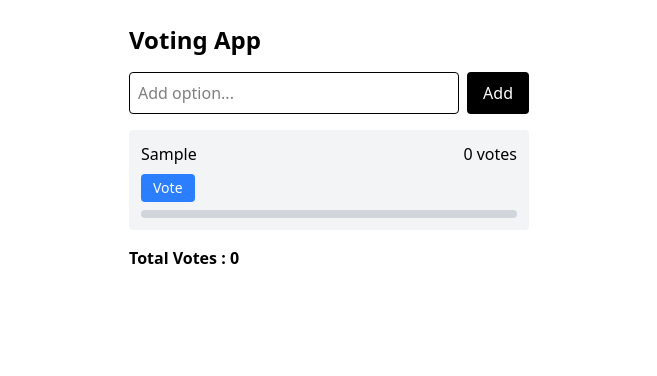
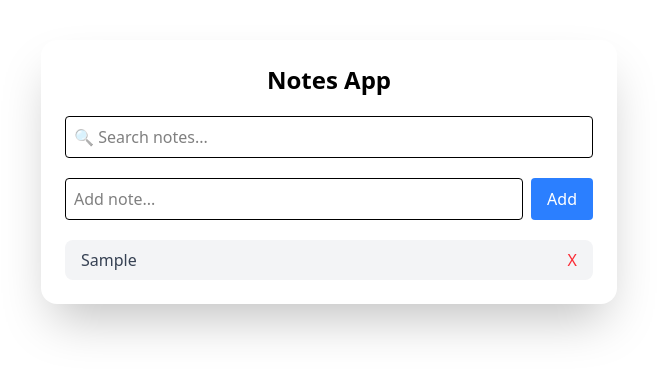
Before and after one commit to fedlearning24/Angular_Mini_Projects, an Angular app: page / in a window 1280 px wide. Both pictures are taken after typing "Sample" into the empty fields and a click on the button "Add". Shown: the top 376 px of the page, without its empty margins (311-968 px from the left). Built offline with nearby package versions, Linux system fonts and the light colour scheme.

Commit message:
notes_app

```diff
--- a/src/app/app.html
+++ b/src/app/app.html
@@ -3,4 +3,5 @@
 <!-- <app-password-generator></app-password-generator> -->
 <!-- <app-chat-ui></app-chat-ui> -->
 <!-- <app-github></app-github> -->
- <app-votes></app-votes>
+ <!-- <app-votes></app-votes> -->
+ <app-notes></app-notes>
--- a/src/app/app.ts
+++ b/src/app/app.ts
@@ -1,9 +1,9 @@
 import { Component, signal } from '@angular/core';
-import { Votes } from './votes/votes';
+import { Notes } from './notes/notes';
 
 @Component({
   selector: 'app-root',
-  imports: [Votes],
+  imports: [Notes],
   templateUrl: './app.html',
   styleUrl: './app.css'
 })
--- /dev/null
+++ b/src/app/notes/notes.html
@@ -0,0 +1,24 @@
+<div class="space-y-5 max-w-xl mx-auto mt-10 p-6 bg-white rounded-2xl shadow-2xl">
+
+    <h1 class="text-2xl font-bold text-center">Notes App</h1>
+
+    <input type="text" (input)="search.set($any($event.target).value)" placeholder="🔍 Search notes..."
+        class="w-full p-2 border rounded">
+
+    <div class="flex gap-2">
+        <input type="text" #noteInput placeholder="Add note..." class="flex-1 p-2 rounded border">
+        <button class="bg-blue-500 px-4 text-white rounded"
+            (click)="addNote(noteInput.value); noteInput.value=''">Add</button>
+    </div>
+
+    <div class="space-y-2">
+        @for(note of filteredNotes(); track note; let i = $index){
+        <div class="flex justify-between items-center bg-gray-100 px-4 py-2 rounded-lg">
+            <span class="text-gray-700">
+                {{note}}
+            </span>
+            <button class="text-red-500 hover:text-red-700" (click)="deleteNote(i)">X</button>
+        </div>
+        }
+    </div>
+</div>
--- /dev/null
+++ b/src/app/notes/notes.ts
@@ -0,0 +1,43 @@
+import { Component, computed, effect, signal } from '@angular/core';
+
+@Component({
+  selector: 'app-notes',
+  imports: [],
+  templateUrl: './notes.html',
+  styleUrl: './notes.css',
+})
+export class Notes {
+  private STORAGE_KEY = 'notes_app';
+
+  constructor() {
+    effect(() => {
+      if (typeof window !== 'undefined') {
+        localStorage.setItem(this.STORAGE_KEY, JSON.stringify(this.notes()));
+      }
+    })
+  }
+
+  notes = signal<string[]>(this.loadNotes());
+  search = signal('');
+
+  addNote(note: string) {
+    if (!note.trim()) return
+    this.notes.update(list => [...list, note]);
+  }
+
+  deleteNote(index: number) {
+    this.notes.update(list => list.filter((_, i) => i !== index));
+  }
+
+  filteredNotes = computed(() =>
+    this.notes().filter(n =>
+      n.toLowerCase().includes(this.search().toLowerCase())
+    )
+  );
+
+  private loadNotes(): string[] {
+    if (typeof window === 'undefined') return [];
+    const data = localStorage.getItem(this.STORAGE_KEY);
+    return data ? JSON.parse(data) : [];
+  }
+}
```
Also changed, not shown: src/app/notes/notes.css (added), 1 other file (tests, documents, lock files or other folders).
